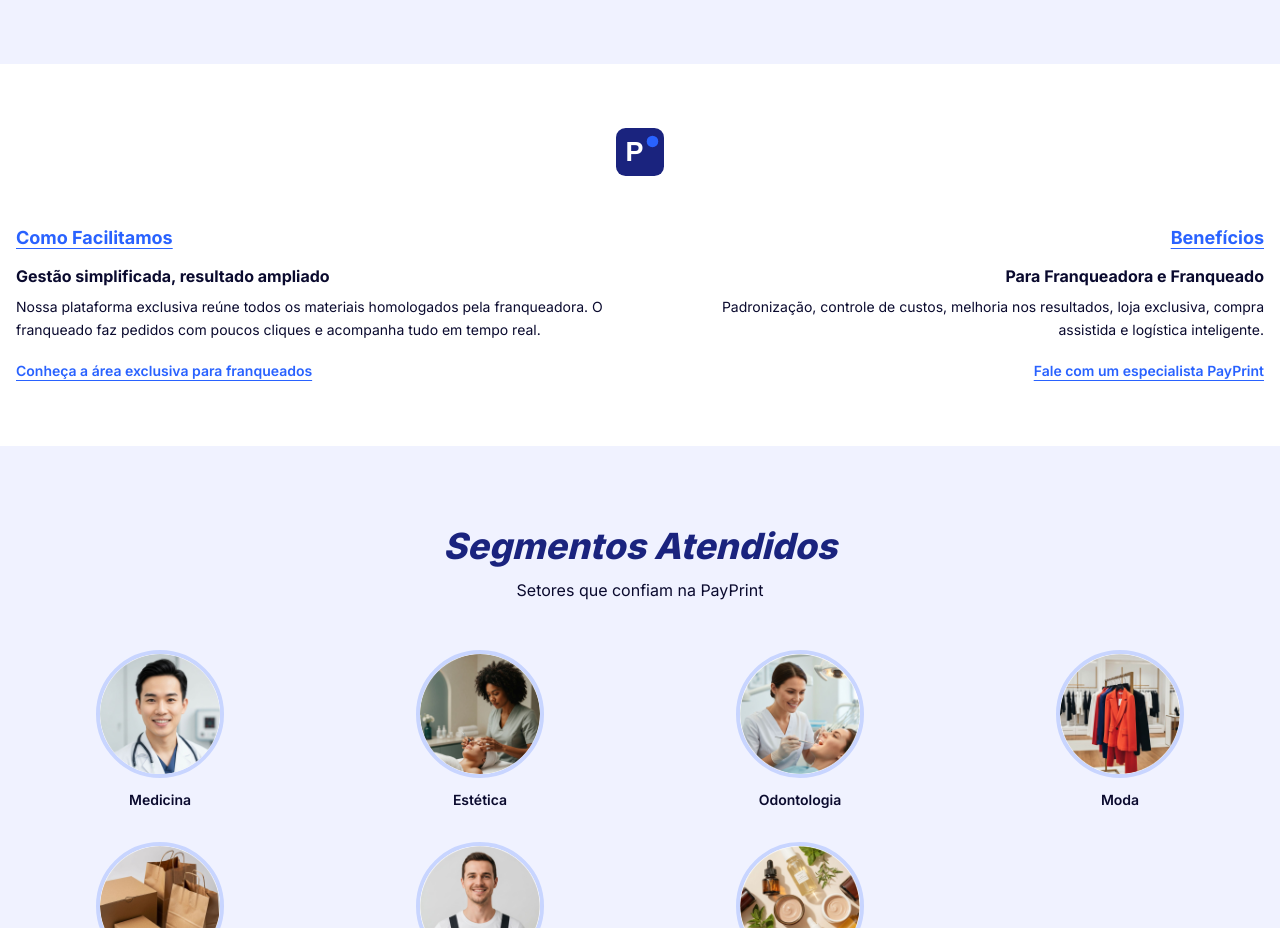
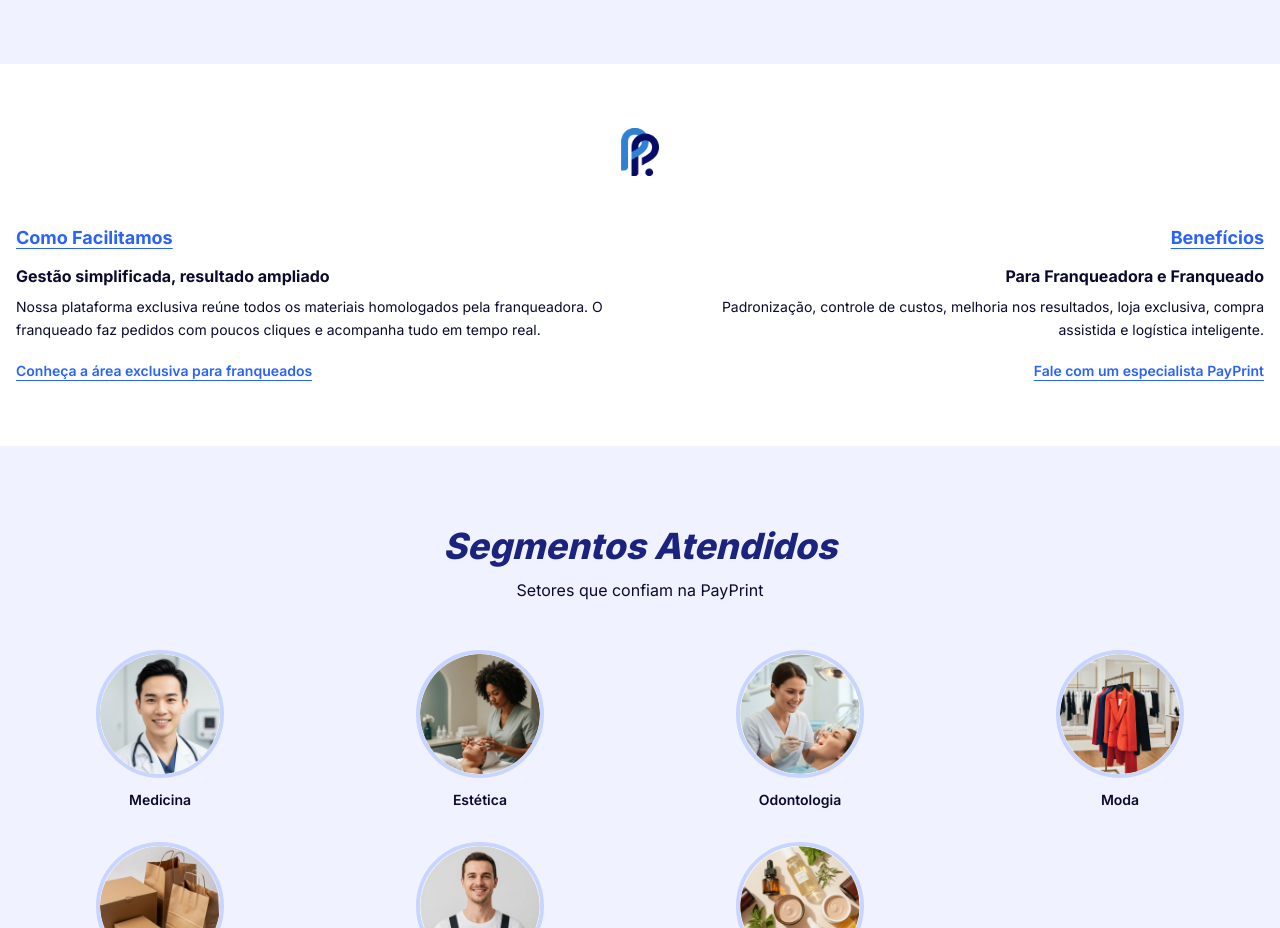
Before and after one commit to nanotecna/payprint, a Next.js app: page / in a window 1280 px wide. Shown: the part 1460-2388 px from the top of the page. Built offline with nearby package versions, Linux system fonts and the light colour scheme.

Commit message:
feat: use real PayPrint icon with next/image\n\nReplace manual SVG with styled blue "P" icon, centered in features section.

```diff
--- a/components/payprint/features-section.tsx
+++ b/components/payprint/features-section.tsx
@@ -1,16 +1,18 @@
+import Image from "next/image"
+
 export function FeaturesSection() {
   return (
     <section className="py-16 bg-white">
       <div className="max-w-7xl mx-auto px-4">
         {/* Logo center */}
         <div className="flex justify-center mb-12">
-          <svg viewBox="0 0 50 50" className="h-12 w-12" aria-label="PayPrint">
-            <rect width="50" height="50" rx="10" fill="#1a237e" />
-            <text x="10" y="34" fill="white" fontWeight="bold" fontSize="28" fontFamily="sans-serif">
-              P
-            </text>
-            <circle cx="38" cy="14" r="6" fill="#2962ff" />
-          </svg>
+          <Image
+            src="/images/payprint-icon.png"
+            alt="PayPrint"
+            width={48}
+            height={48}
+            className="h-12 w-auto"
+          />
         </div>
 
         <div className="grid md:grid-cols-2 gap-12">
```
Also changed, not shown: public/images/payprint-icon.png (added).
